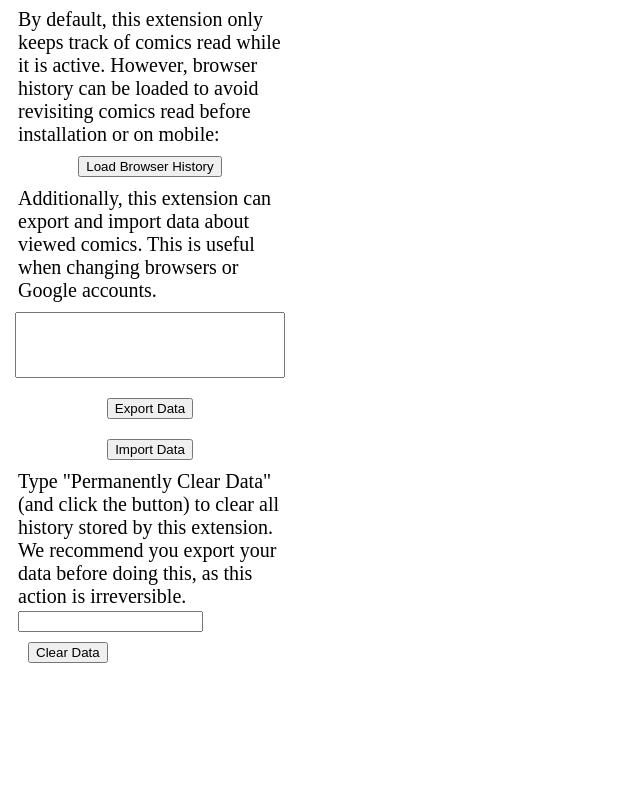
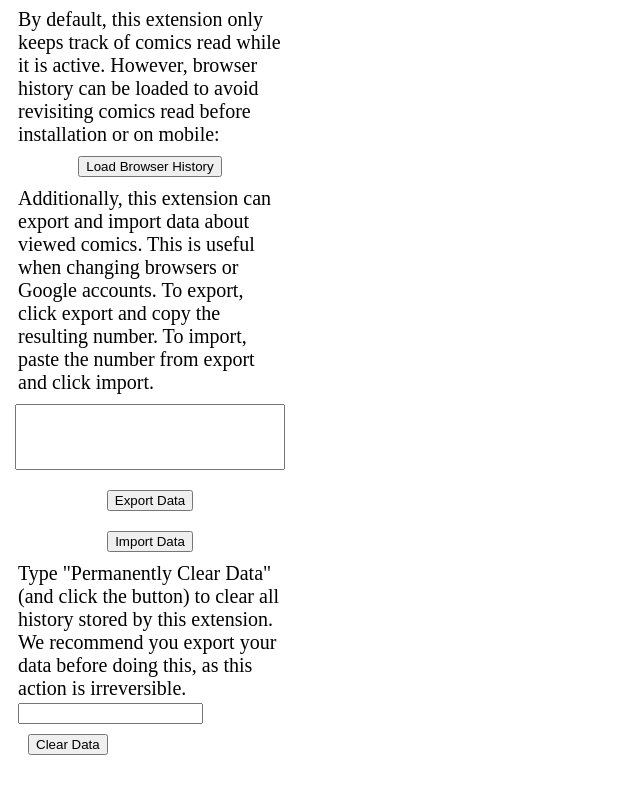
Before and after one commit to jeffreymeng/unread-xkcd, a website built with webpack: page src/popup/index.html in a window 1280 px wide. Shown: the whole page, without its empty margins (0-640 px from the left). Built offline with nearby package versions, Linux system fonts and the light colour scheme; no server answers.

Commit message:
feat: add webpack commands

```diff
--- a/package.json
+++ b/package.json
@@ -6,7 +6,9 @@
   "scripts": {
     "format": "prettier --write \"**/*.{js,json}\"",
     "test": "echo \"Error: no test specified\" && exit 1",
-    "build": "webpack"
+    "build": "webpack build --mode=production",
+    "develop": "webpack watch --mode=development",
+    "start": "npm run develop"
   },
   "repository": {
     "type": "git",
--- a/src/popup/index.html
+++ b/src/popup/index.html
@@ -15,7 +15,9 @@
     </section>
     <section>
       Additionally, this extension can export and import data about viewed
-      comics. This is useful when changing browsers or Google accounts.
+      comics. This is useful when changing browsers or Google accounts. To
+      export, click export and copy the resulting number. To import, paste the
+      number from export and click import.
       <div class="centered">
         <textarea id="import-data-textarea"></textarea>
         <button id="export-data-btn">Export Data</button>
```
